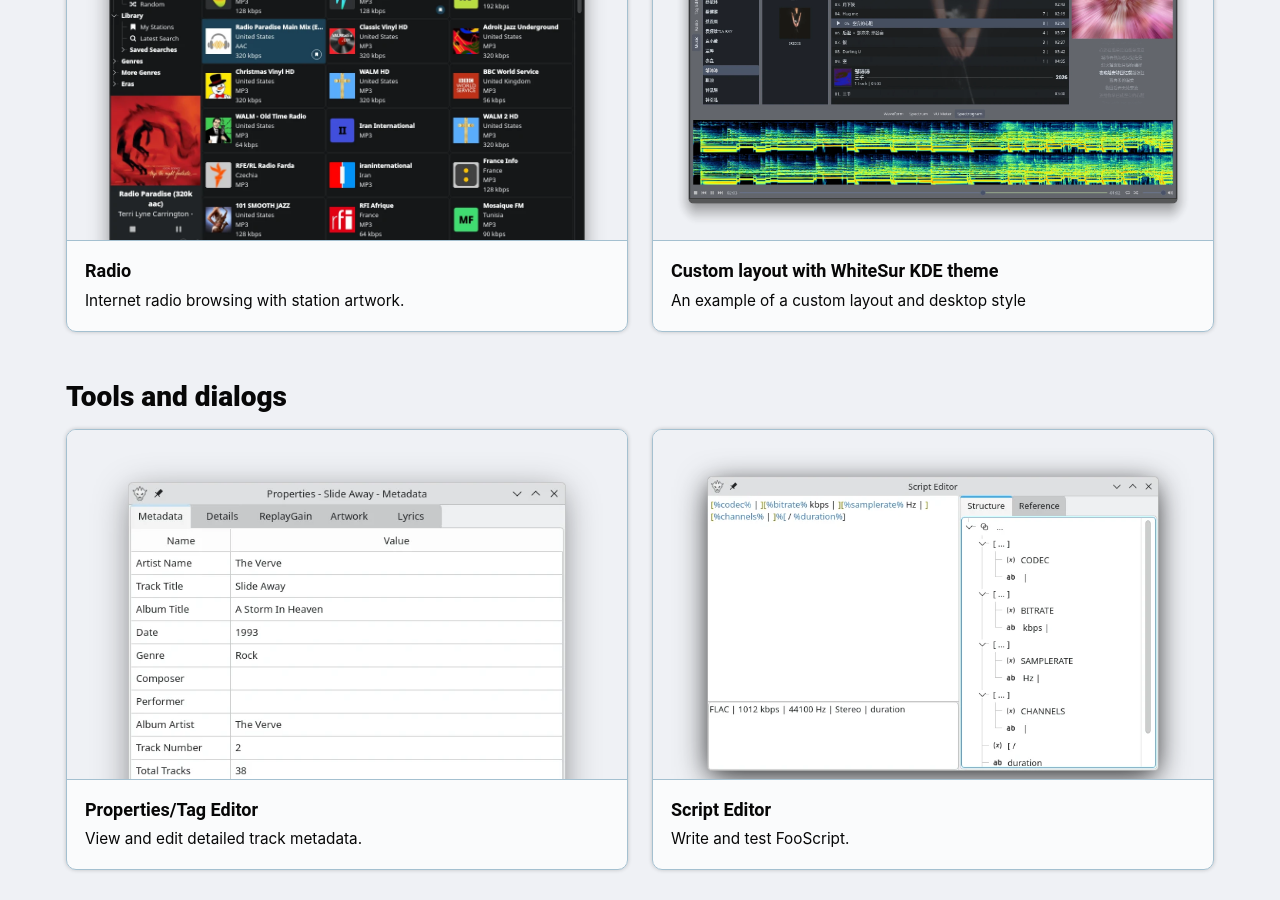
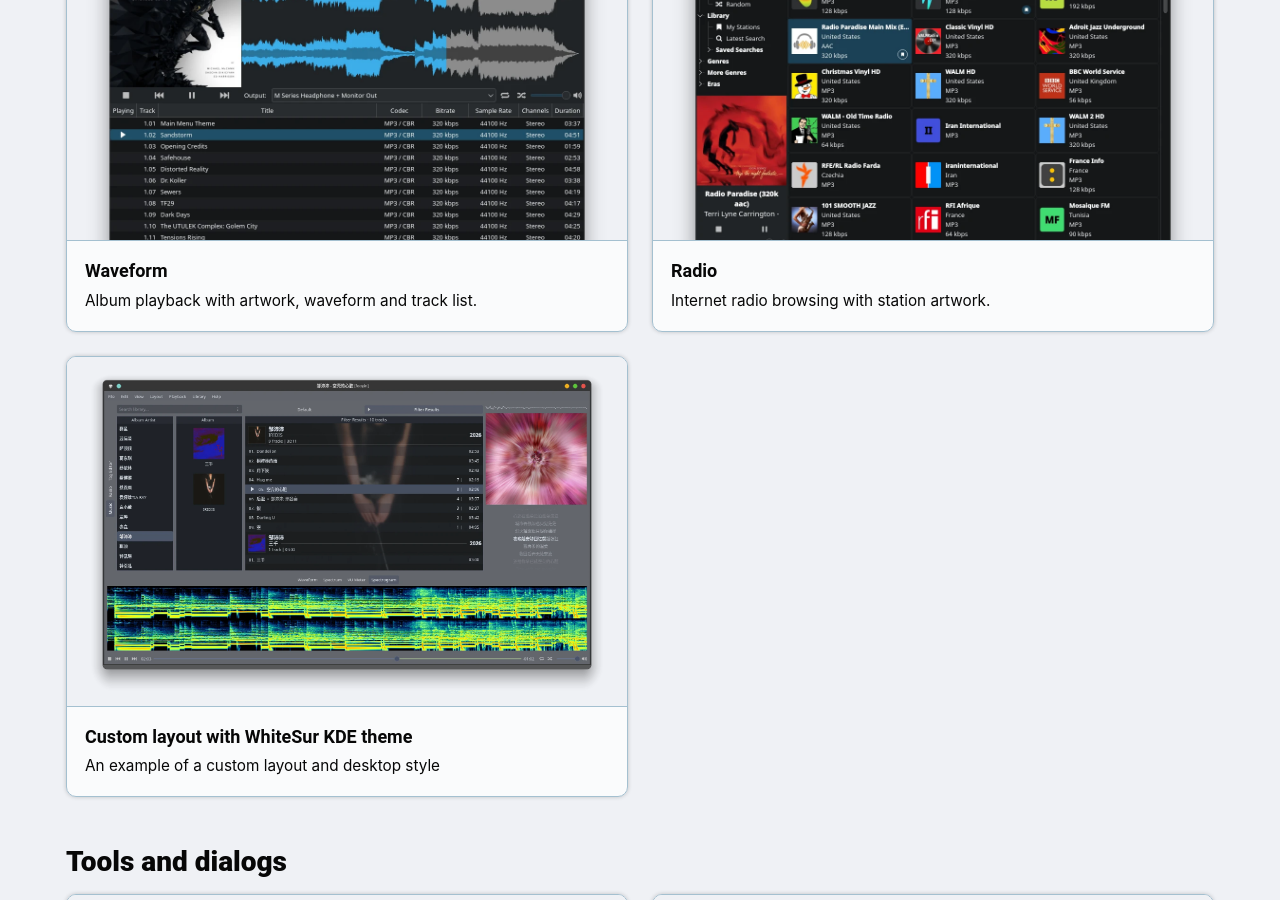
Before and after one commit to fooyin/fooyin.org, a Jekyll site: the page built from pages/screenshots.html, in a window 1280 px wide and 900 px high, scrolled down 1341 px. Built offline with Jekyll 4.4.1, drawn with Linux system fonts in a browser that asks for light colours.

Commit message:
Add Waveform layout image

```diff
--- a/_data/images-layouts.yaml
+++ b/_data/images-layouts.yaml
@@ -20,6 +20,11 @@
       description: "An artwork-focused grid for browsing your library."
       width: 1418
       height: 879
+    - src: "/assets/images/waveform.webp"
+      caption: "Waveform"
+      description: "Album playback with artwork, waveform and track list."
+      width: 1418
+      height: 879
     - src: "/assets/images/radio.webp"
       caption: "Radio"
       description: "Internet radio browsing with station artwork."
```
Also changed, not shown: assets/images/viewer.webp (deleted), assets/images/waveform.webp (added).
